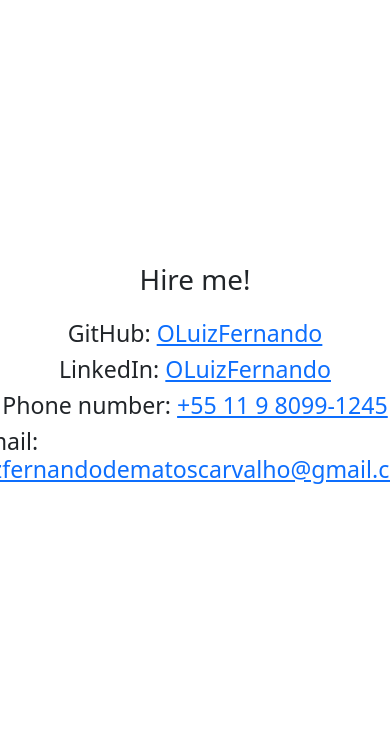
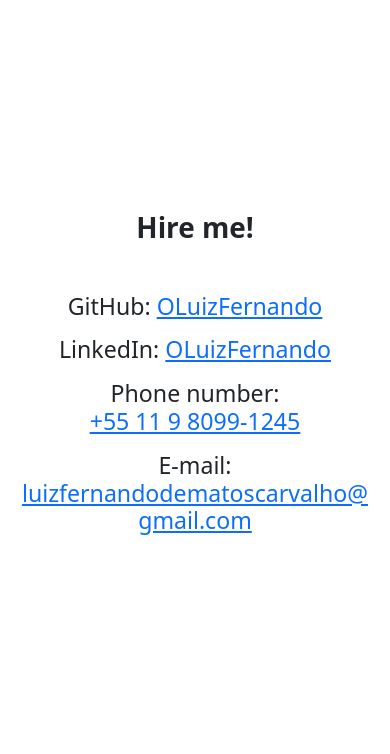
Before and after one commit to OLuizFernando/flask-boilerplate, a Flask app: page /contact in a window 390 px wide; the page is wider, and only the part inside the window is pictured. Shown: the part 90-844 px from the top of that part. Run offline with Flask 3, Linux system fonts and the light colour scheme; the visitor is signed in with stand-in values (Sample User, id 1); some libraries are stand-ins or nearby versions.

Commit message:
fix responsiveness bug in `contact.html`

```diff
--- a/templates/contact.html
+++ b/templates/contact.html
@@ -1,11 +1,25 @@
 {% extends 'layout.html' %} {% block title %} Contact {% endblock %} {% block content %}
 
-<main class="flex-grow-1 d-flex flex-column justify-content-center align-items-center">
-  <h1 class="mb-4">Hire me!</h1>
-  <h3>GitHub: <a href="https://github.com/oluizfernando" target="_blank">OLuizFernando</a></h3>
-  <h3>LinkedIn: <a href="https://www.linkedin.com/in/oluizfernando" target="_blank">OLuizFernando</a></h3>
-  <h3>Phone number: <a href="https://wa.me/5511980991245" target="_blank">+55 11 9 8099-1245</a></h3>
-  <h3>E-mail: <a href="mailto:luizfernandodematoscarvalho@gmail.com" target="_blank">luizfernandodematoscarvalho@gmail.com</a></h3>
+<main class="flex-grow-1 d-flex flex-column justify-content-center align-items-center px-3 text-center">
+  <h1 class="mb-5">
+    <strong>Hire me!</strong>
+  </h1>
+  <h3 class="mb-3">
+    GitHub:
+    <a href="https://github.com/oluizfernando" target="_blank">OLuizFernando</a>
+  </h3>
+  <h3 class="mb-3">
+    LinkedIn:
+    <a href="https://www.linkedin.com/in/oluizfernando" target="_blank">OLuizFernando</a>
+  </h3>
+  <h3 class="mb-3">
+    Phone number: <br class="d-block d-sm-none" />
+    <a href="https://wa.me/5511980991245" target="_blank">+55 11 9 8099-1245</a>
+  </h3>
+  <h3>
+    E-mail:
+    <a class="text-break" href="mailto:luizfernandodematoscarvalho@gmail.com" target="_blank">luizfernandodematoscarvalho@gmail.com</a>
+  </h3>
 </main>
 
 {% endblock %}
```
